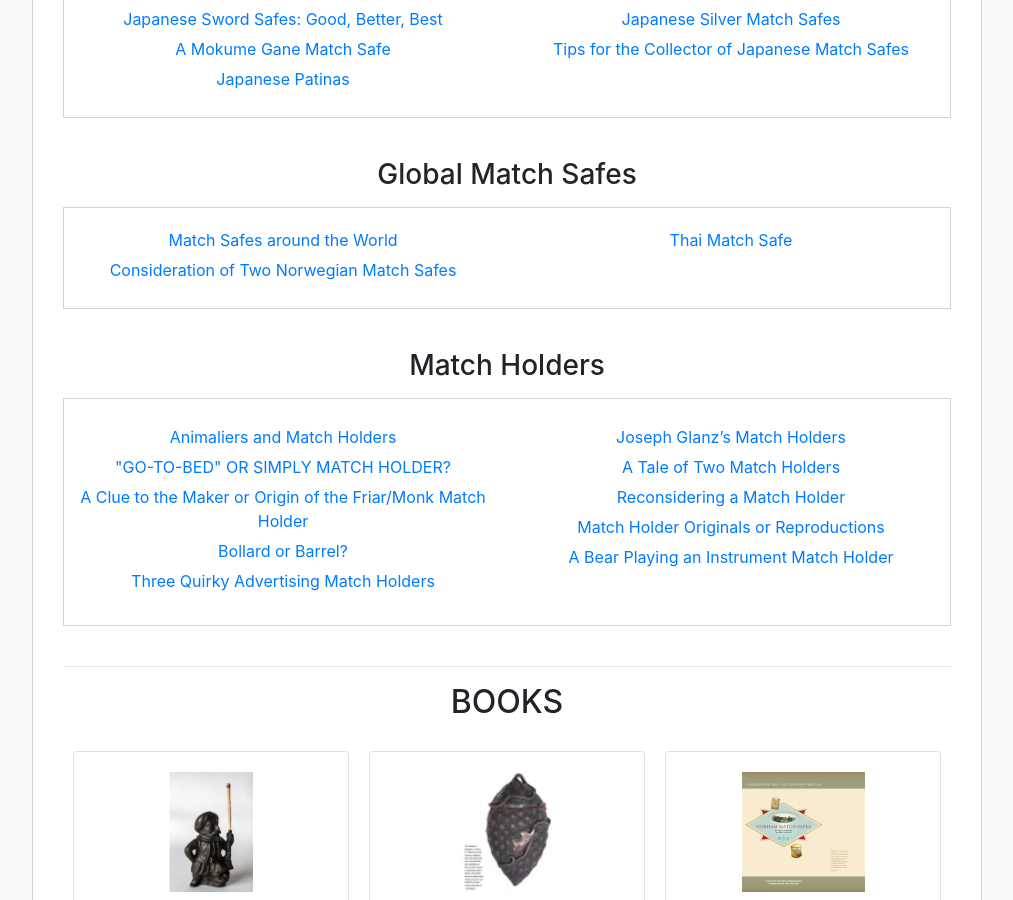
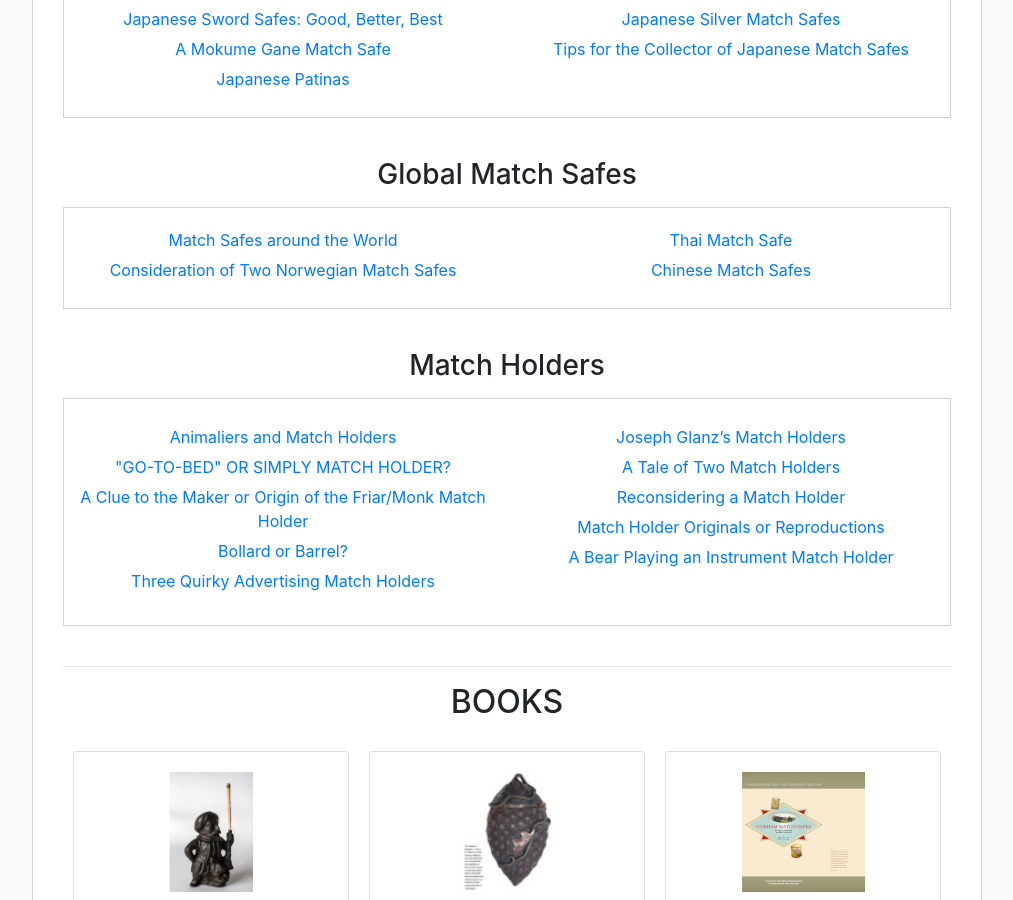
Before and after one commit to neilshapiro/MatchSafeScholar, a Jekyll site: the page built from works.html, in a window 1280 px wide and 900 px high, scrolled down 1364 px. Shown: the whole window, without its empty margins (228-1241 px from the left). Built offline with Jekyll 4.4.1, drawn with Linux system fonts in a browser that asks for light colours.

Commit message:
added a new article

```diff
--- a/_data/articles.json
+++ b/_data/articles.json
@@ -143,6 +143,10 @@
         {
             "title": "Thai Match Safe",
             "path": "Thai_safe_essay.pdf"
+        },
+        {
+            "title": "Chinese Match Safes",
+            "path": "Chinese Match Safes _essay.pdf"
         }
     ],
     "holders": [
```
Also changed, not shown: 1 other file.
